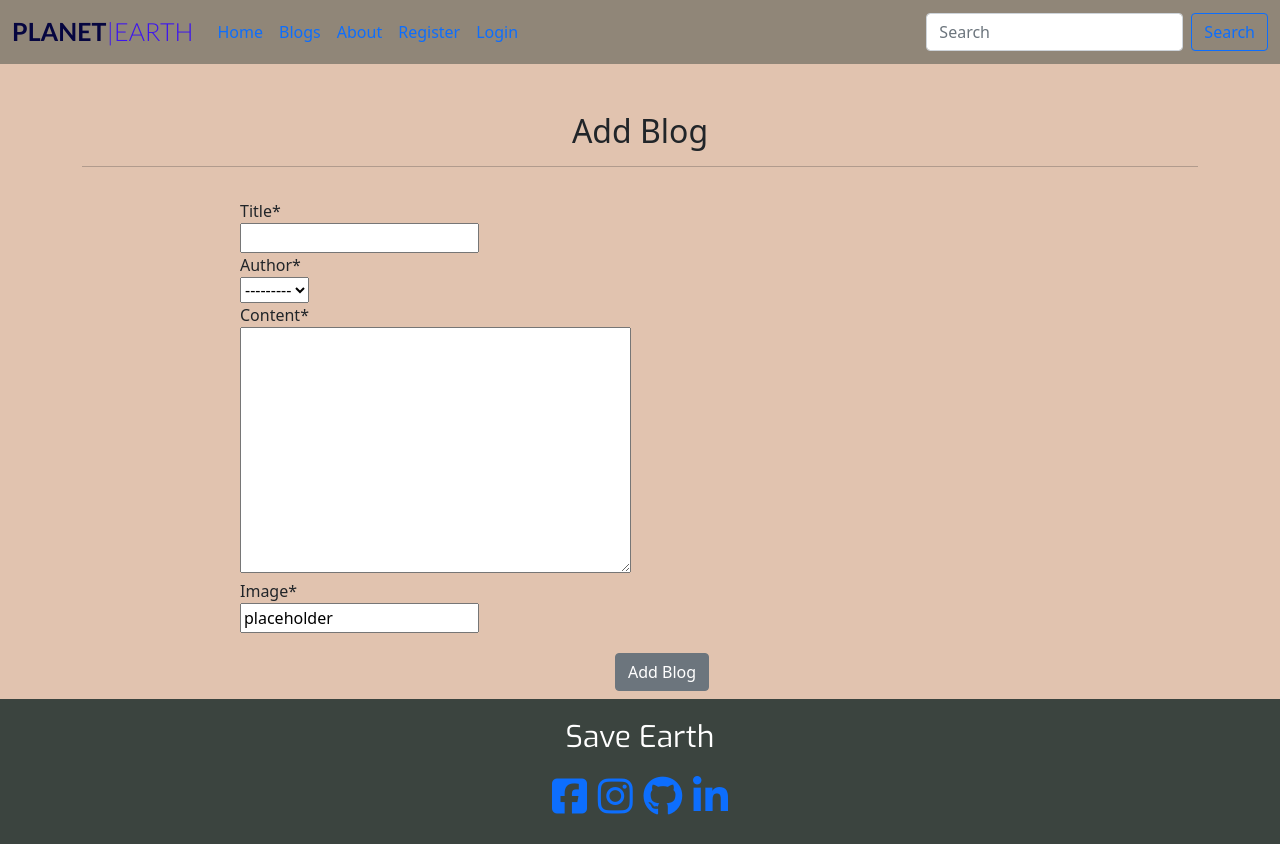
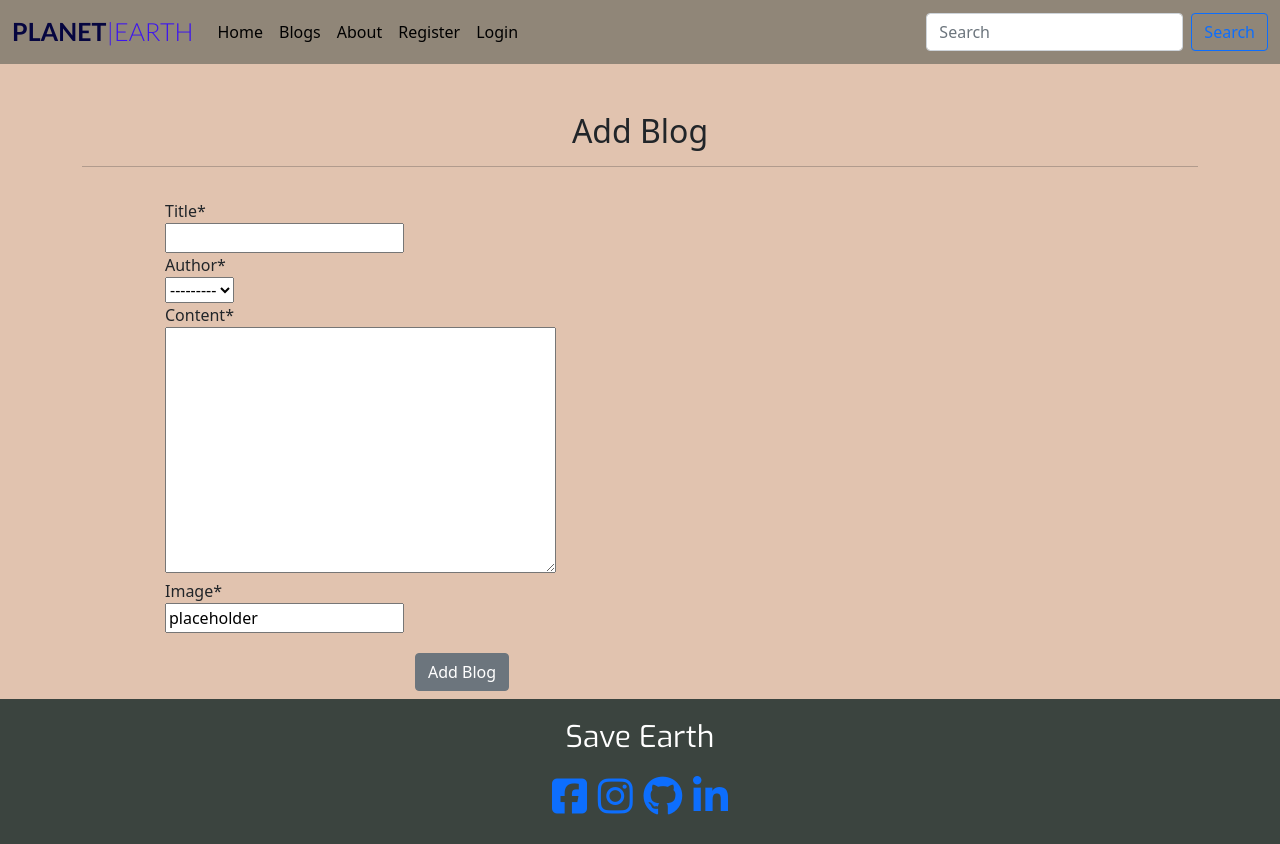
Before and after one commit to Lee-moran/Planet_Earth, a Django app: page /add_blogs/ in a window 1280 px wide. Run offline with Django 3.2, Linux system fonts and the light colour scheme; some libraries are stand-ins or nearby versions.

Commit message:
media queriers started

```diff
--- a/static/css/style.css
+++ b/static/css/style.css
@@ -210,16 +210,16 @@ footer
 }
 
 /*
-ADD PAGE
+ADD blog
 */
 .control-group {
     margin-left: auto;
     margin-right: auto;
-    width: 50em;
+    width: auto;
 }
 .btn-secondary {
     margin-top: 20px;
-    margin-left: 450px;
+    margin-left: 500px;
 }
 
 /*
@@ -278,21 +278,39 @@ ABOUT PAGE
 }
 
 
+.nav-link{
+    color:#000;
+}
 
-@media only screen and (min-width: 750px) {
+.navbar-toggler{
+    color: #000;
+
+}
+
+
+@media only screen and (min-width: 450px) {
     body {
         font-size: medium;
     }
     .caption{
-        font-size: medium ;
+        font-size: medium;
         position: absolute;
         top: 30%;
         left: 0;
         width: 100%;
-        background-color: rgba(249, 246, 246, 0.546)
+        background-color: rgba(249, 246, 246, 0.546);
     }
 
     .brand{
         font-size: 25px;
     }
+
 }
+
+@media only screen and (min-width: 700px) {
+    .btn-secondary {
+        margin-top: 20px;
+        margin-left: 250px;
+    }
+
+}
--- a/templates/add_blogs.html
+++ b/templates/add_blogs.html
@@ -24,7 +24,7 @@
             <form method="POST" enctype="multipart/form-data">
                 {% csrf_token %}
                 {{ blog_form|crispy }}
-                <button class="btn btn-secondary right mb-2 btn-outline-in" type="submit" value="Save">Add Blog</button>
+                <button class="btn btn-secondary right mb-2 btn-outline" type="submit" value="Save">Add Blog</button>
             </form>
         </div>
     </div>
--- a/templates/base.html
+++ b/templates/base.html
@@ -34,7 +34,8 @@
       <a class="navbar-brand" href="{% url 'home' %}"><span class="brand">PLANET<span
         class="thin blue-o">|EARTH</span></span></span></a>
       <button class="navbar-toggler" type="button" data-bs-toggle="collapse" data-bs-target="#navbarSupportedContent" aria-controls="navbarSupportedContent" aria-expanded="false" aria-label="Toggle navigation">
-        <span class="navbar-toggler-icon"></span>
+        <!-- <span class="navbar-toggler-icon"></span> -->
+        <span><i class="fa fa-navicon"></i></span>
       </button>
       <div class="collapse navbar-collapse" id="navbarSupportedContent">
         <ul class="navbar-nav me-auto mb-2 mb-lg-0">
@@ -75,59 +76,7 @@
       </div>
     </div>
   </nav>
-
-
-    <!-- <nav class="navbar navbar-expand-lg navbar-light" style="background-color:#3b443f7c;">
-        <div class="container-fluid px-4">
-            <a class="navbar-brand" href="{% url 'home' %}"><span class="brand">PLANET<span
-                        class="thin blue-o">|EARTH</span></span></span></a>
-            <button class="navbar-toggler" type="button" data-bs-toggle="collapse" data-bs-target="#navbarText"
-                aria-controls="navbarText" aria-expanded="false" aria-label="Toggle navigation">
-                <span class="navbar-toggler-icon"></span>
-            </button>
-            <div class="collapse navbar-collapse" id="navbarSupportedContent">
-                <ul class="navbar-nav me-auto mb-2 mb-lg-0">
-                  <li class="nav-item">
-                    <a class="nav-link active" aria-current="page" href="{% url 'home' %}">Home</a>
-                  </li>
-                  <li class="nav-item">
-                    <a class="nav-link active" aria-current="page" href="{% url 'all_post' %}">Blogs</a>
-                  </li>
-                  <li class="nav-item">
-                    <a class="nav-link active" aria-current="page" href="{% url 'about' %}">About</a>
-                  </li>
-                  {% if user.is_authenticated %}
-                  <li class="nav-item dropdown">
-                    <a class="nav-link dropdown-toggle" href="#" id="navbarDropdown" role="button" data-bs-toggle="dropdown" aria-expanded="false">
-                        Hi {{ user.username }}
-                    </a>
-                    <ul class="dropdown-menu" aria-labelledby="navbarDropdown">
-                      <li><a class="dropdown-item" href="{% url 'your_blogs' %}">Your Blogs</a></li>
-                      <li><a class="dropdown-item" role='button'href="{% url 'add_blogs' %}">add blog</a></li>
-                      <li><hr class="dropdown-divider"></li>
-                      <li><a class="dropdown-item" href="{% url 'account_logout' %}">Logout</a></li>
-                    </ul>
-                  </li>
-
-                  {% else %}
-                  <li class="nav-item">
-                    <a class="nav-link" href="{% url 'account_signup' %}">Register</a>
-                  </li>
-                  <li class="nav-item">
-                    <a class="nav-link" href="{% url 'account_login' %}">Login</a>
-                  </li>
-                  {% endif %}
-                </ul>
-                <form class="d-flex">
-                  <input class="form-control me-2" type="search" placeholder="Search" aria-label="Search">
-                  <button class="btn btn-outline-primary" type="submit"> Search </button>
-                </form>
-              </div>
-            </div>
-            </div>
-        </div>
-    </nav> -->
-    <div class="container">
+ <div class="container">
         <div class="row">
             <div class="col-md-8 offset-md-2">
                 {% for message in messages %}
```
